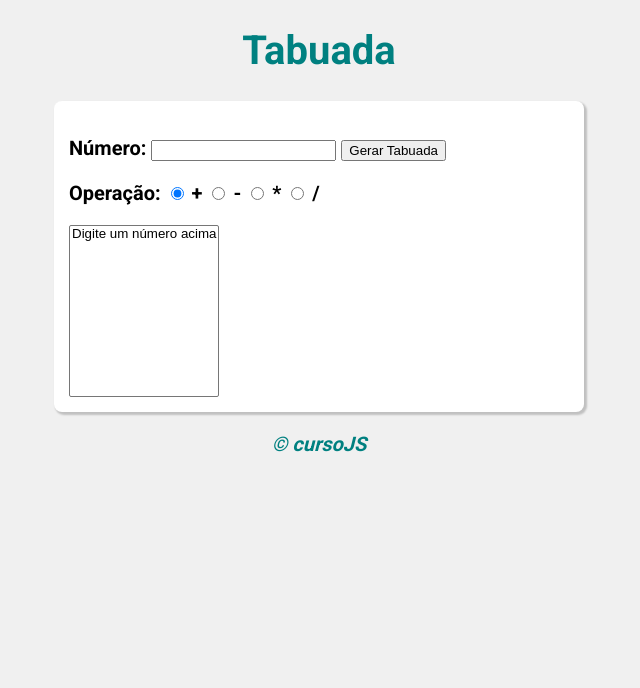
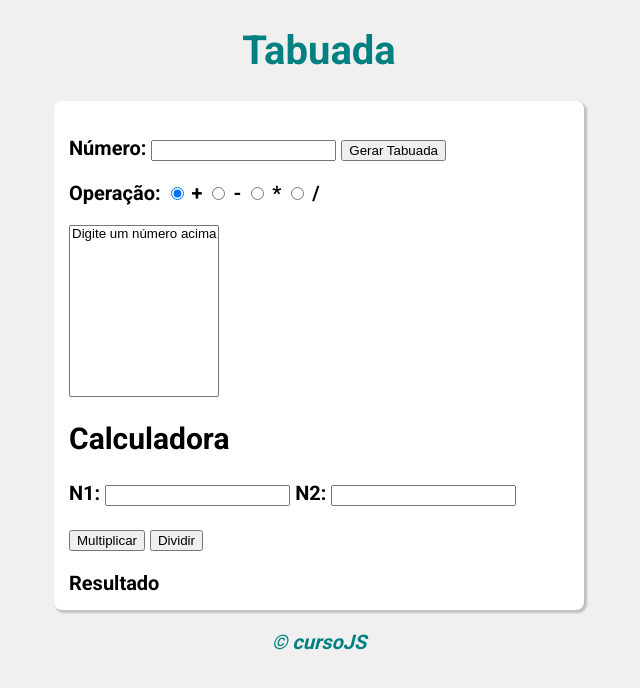
Before and after one commit to wsagv/cursojs, a plain HTML site: page exerciciosJS/ex017/index.html in a window 1280 px wide. Shown: the whole page, without its empty margins (321-961 px from the left). Drawn offline with Linux system fonts and the light colour scheme.

Commit message:
adição de calculadora

```diff
--- a/exerciciosJS/ex017/index.html
+++ b/exerciciosJS/ex017/index.html
@@ -31,6 +31,23 @@
                 <option value="">Digite um número acima</option>
             </select>
         </div>
+
+        <div>
+            <h2>Calculadora</h2>
+
+            <p>N1:
+                <input type="number" name="num" id="n1">
+               N2:
+                <input type="number" name="num" id="n2">
+            </p>
+            <p>
+                <input type="button" value="Multiplicar" onclick="multiplicar()">
+                <input type="button" value="Dividir" onclick="dividir()">
+            </p>
+        </div>
+        <div id="result">
+            Resultado
+        </div>
     </section>
 
     <footer>
--- a/exerciciosJS/ex017/script.js
+++ b/exerciciosJS/ex017/script.js
@@ -33,3 +33,25 @@ function tabuada() {
     }
 
 }
+
+function multiplicar() {
+    var n1 = document.getElementById('n1')
+    var n2 = document.getElementById('n2')
+    var num1 = Number(n1.value)
+    var num2 = Number(n2.value)
+    var res = document.getElementById('result')
+    var r = num1 * num2
+    res.innerHTML = `${num1} * ${num2} = ${r}`
+
+}
+
+function dividir() {
+    var n1 = document.getElementById('n1')
+    var n2 = document.getElementById('n2')
+    var num1 = Number(n1.value)
+    var num2 = Number(n2.value)
+    var res = document.getElementById('result')
+    var r = num1 / num2
+    res.innerHTML = `${num1} / ${num2} = ${r}`
+
+}
```
